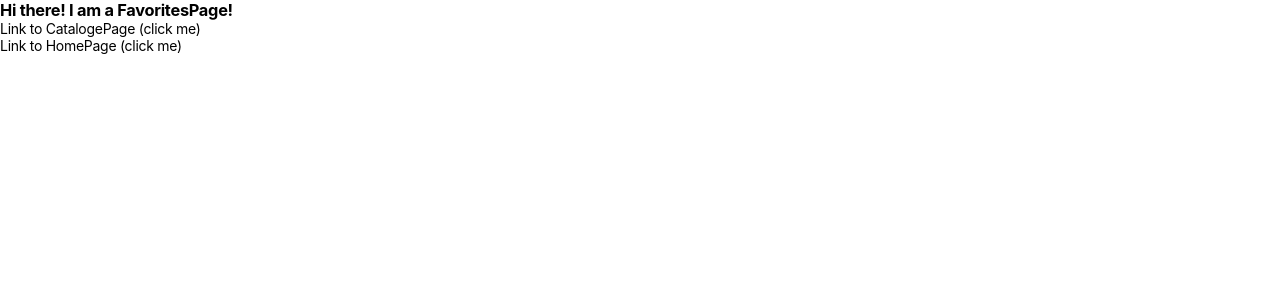
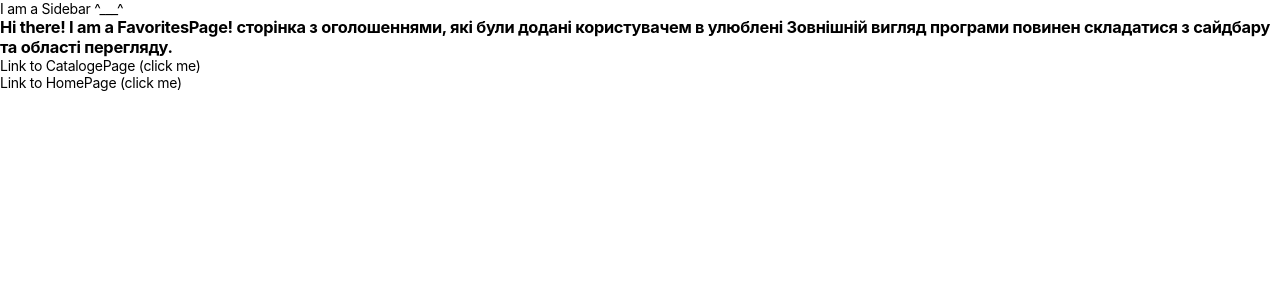
Before and after one commit to OIgaB/LeaseWheels, a React (Create React App) app: page /LeaseWheels/favorites in a window 1280 px wide. Shown: the top 300 px of the page. Built offline with nearby package versions, Linux system fonts and the light colour scheme; no server answers.

Commit message:
SharedLayout & Sidebar scatches

```diff
--- a/src/components/App.jsx
+++ b/src/components/App.jsx
@@ -5,8 +5,7 @@ import { useSelector, useDispatch } from "react-redux";
 import { getCars } from "../redux/selectors";
 import { getAllCars } from "../redux/carsOperations";
 import { Loader } from '../components/Loader';
-
-// import { SharedLayout } from 'components/SharedLayout/SharedLayout';
+import { SharedLayout } from '../components/SharedLayout';
 
 const HomePage = lazy(() => import('pages/HomePage'));
 const CataloguePage = lazy(() => import('pages/CatalogPage'));
@@ -15,8 +14,8 @@ const NotFoundPage = lazy(() => import('pages/NotFoundPage'));
 
 
 export const App = () => {
-  const { items: cars, isLoading, error } = useSelector(getCars); // items - масив об'єктів зі стору
-  console.log('cars in App from redux:', cars);
+  // const { items: cars, isLoading, error } = useSelector(getCars); // items - масив об'єктів зі стору
+  // console.log('cars in App from redux:', cars);
   // {error && <h2>{error}</h2>}
   // {isLoading && <Loader />}
 
@@ -34,10 +33,10 @@ export const App = () => {
                 <Route path="/" element={<Navigate to="/home" />} />
                 <Route path='/home' exact element={<HomePage />} redirectTo="/catalogue" />
 
-                {/* <Route path="" element={<SharedLayout />}> */}
+                <Route path="" element={<SharedLayout />}>
                     <Route path="/catalogue" /*index*/ element={ <CataloguePage />} redirectTo="/favorites" />
                     <Route path='/favorites' element={ <FavoritesPage /> } redirectTo="/catalogue" />
-                {/* </Route> */}
+                </Route>
 
                 <Route path='*' exact={true} element={<NotFoundPage />} />
             </Routes>
--- a/src/components/SharedLayout/SharedLayout.jsx
+++ b/src/components/SharedLayout/SharedLayout.jsx
@@ -0,0 +1,22 @@
+import { Suspense } from 'react';
+import { Outlet } from 'react-router-dom';
+import { Sidebar } from '../Sidebar';
+import { Loader } from '../Loader';
+// import scss from '../../styles/index.module.scss';
+
+
+const SharedLayout = () => {
+
+  return (
+    <div>
+        <Sidebar />
+        <main>
+            <Suspense fallback={<Loader />}>
+              <Outlet />    {/* область перегляду */}
+            </Suspense>
+        </main>
+    </div>
+  );
+};
+
+export default SharedLayout;
--- /dev/null
+++ b/src/components/SharedLayout/index.js
@@ -0,0 +1 @@
+export { default as SharedLayout } from './SharedLayout';
--- /dev/null
+++ b/src/components/Sidebar/Sidebar.jsx
@@ -0,0 +1,10 @@
+const Sidebar = () => {
+
+    return (
+      <div>
+            I am a Sidebar ^___^
+      </div>
+    );
+  };
+
+  export default Sidebar;
--- /dev/null
+++ b/src/components/Sidebar/index.js
@@ -0,0 +1 @@
+export { default as Sidebar } from './Sidebar';
--- a/src/pages/CatalogPage.jsx
+++ b/src/pages/CatalogPage.jsx
@@ -4,7 +4,7 @@ const CatalogPage = () => {
     return (
       <>
         {/* <CatalogPage /> */}
-        <h3>Hi there! I am a CataloguePage!</h3>
+        <h3>Hi there! I am a CataloguePage! сторінка, що містить каталог автівок різної комплектації, які користувач може фільтрувати за маркою, ціною за годину оренди авто та кількістю кілометрів, яку подолав автомобіль під час його експлуатації (пробіг).</h3>
         <p>
           <NavLink to="/favorites">Link to FavoritesPage (click me)</NavLink>
         </p>
--- a/src/pages/FavoritesPage.jsx
+++ b/src/pages/FavoritesPage.jsx
@@ -4,7 +4,7 @@ const FavoritesPage = () => {
     return (
       <>
         {/* <FavoritesPage /> */}
-        <h3>Hi there! I am a FavoritesPage!</h3>
+        <h3>Hi there! I am a FavoritesPage! сторінка з оголошеннями, які були додані користувачем в улюблені Зовнішній вигляд програми повинен складатися з cайдбару та області перегляду.</h3>
         <p>
           <NavLink to="/catalogue">Link to CatalogePage (click me)</NavLink>
         </p>
--- a/src/pages/HomePage.jsx
+++ b/src/pages/HomePage.jsx
@@ -4,7 +4,7 @@ const HomePage = () => {
   return (
     <>
       {/* <Home /> */}
-      <h3>Hi there! I am a HomePage!</h3>
+      <h3>Hi there! I am a HomePage! домашня сторінка з загальним описом послуг, що надає компанія. Стилізація та оформлення на ваш розсуд.</h3>
       <p>
         <NavLink to="/catalogue">Link to CataloguePage (click me)</NavLink>
       </p>
```
